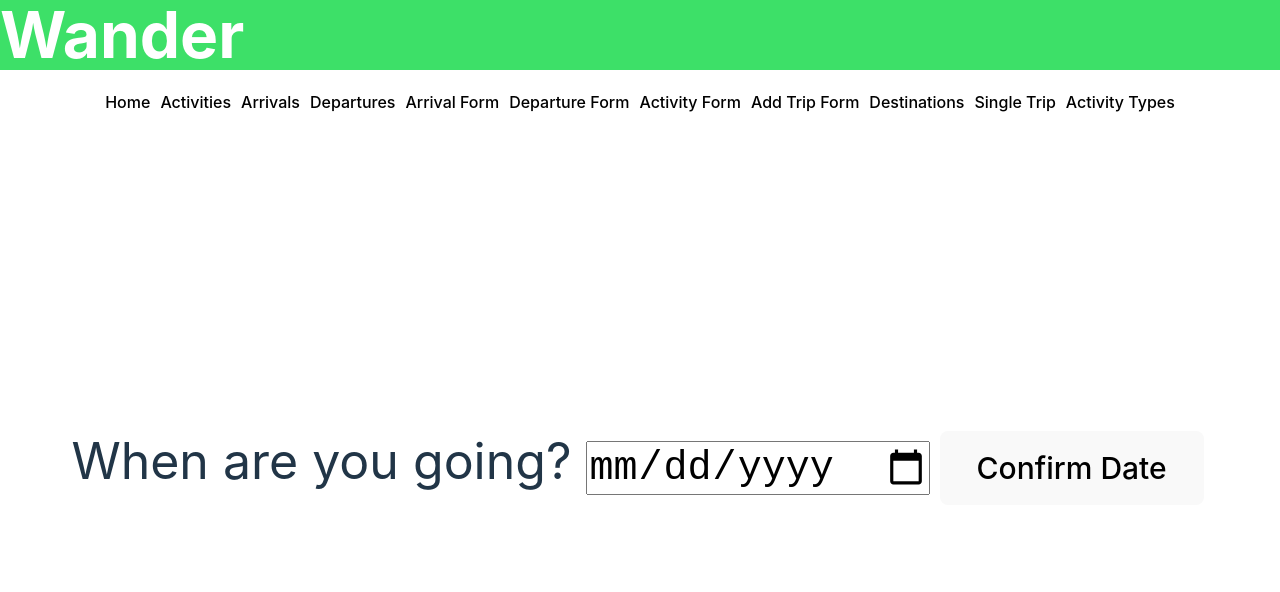
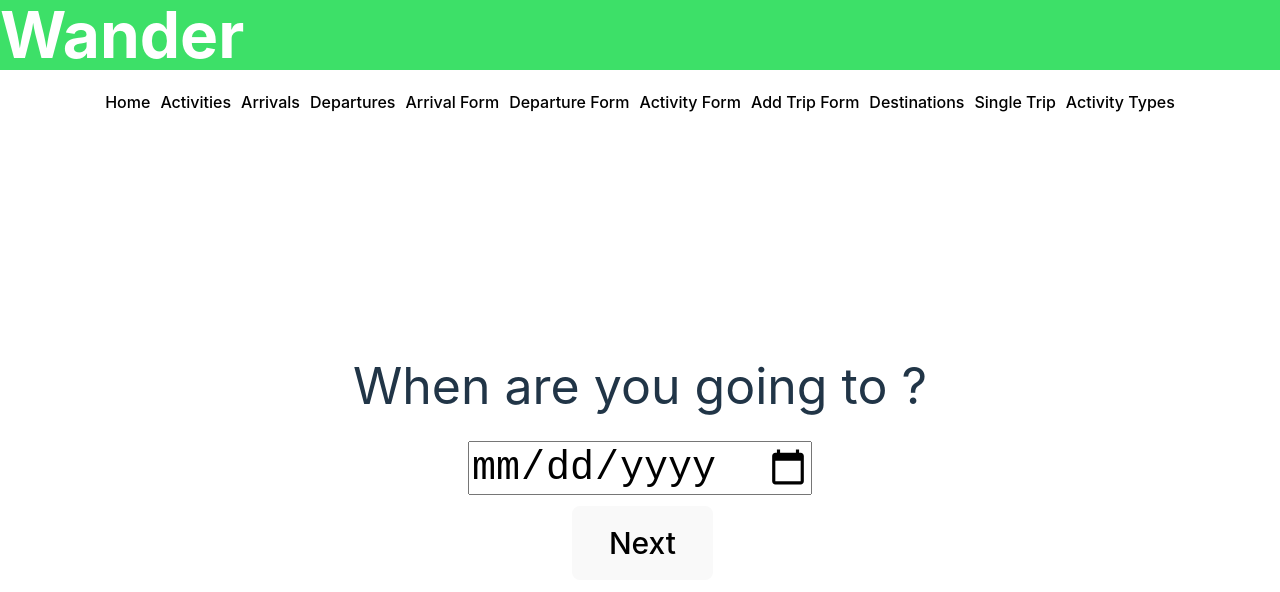
Before and after one commit to mjchin1/WanderApp--In-Progress, a React (Vite) app in the folder client/: page /add-trip in a window 1280 px wide. Shown: the top 592 px of the page. Built offline with nearby package versions, Linux system fonts and the light colour scheme.

Commit message:
reformatting add trip form

```diff
--- a/client/src/components/AddTripForm.jsx
+++ b/client/src/components/AddTripForm.jsx
@@ -54,13 +54,15 @@ export default function AddTripForm ({ destination, setDestination, destinationP
       <form className="tripForm" onSubmit={handleSubmit}>
 
         {!startConfirmation && !endConfirmation? <label className="tripFormText">
-          When are you going? <input type="date" value={startDate} onChange={(event) => setStartDate(event.target.value)}/>
-          <button className="dateConfirmationButton" onClick={()=> {setStartConfirmation("confirmed")}}>Confirm Date</button>
+          When are you going to {destination}? <br/>
+          <input type="date" value={startDate} onChange={(event) => setStartDate(event.target.value)}/> <br/>
+          <button className="dateConfirmationButton" onClick={()=> {setStartConfirmation("confirmed")}}>Next</button>
         </label> : null}
 
        {startConfirmation && !endConfirmation? <label className="tripFormText">
-          When are you returning? <input type="date" value={endDate} onChange={(event) => setEndDate(event.target.value)}/>
-          <button className="dateConfirmationButton" onClick={()=> {setEndConfirmation("confirmed")}}>Confirm Date</button>
+          When are you returning from {destination}? <br/>
+          <input type="date" value={endDate} onChange={(event) => setEndDate(event.target.value)}/> <br/>
+          <button className="dateConfirmationButton" onClick={()=> {setEndConfirmation("confirmed")}}>Next</button>
         </label> : null}
 
         {/* <label>
```
